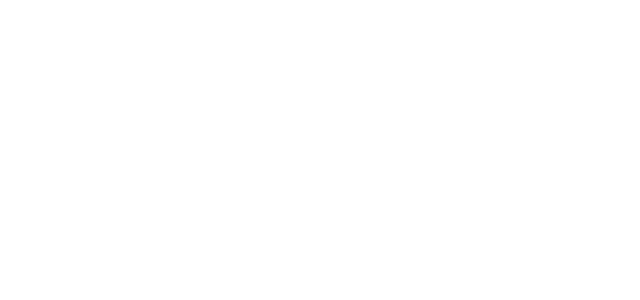
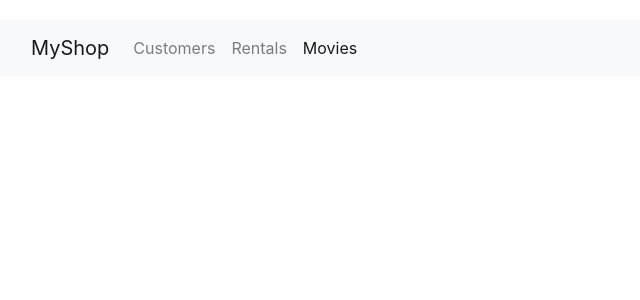
Before and after one commit to ChandimaHerath/movie-app-reactJS, a React (Create React App) app: page /movies in a window 1280 px wide. Shown: the top 300 px of the page, without its empty margins (0-640 px from the left). Built offline with nearby package versions, Linux system fonts and the light colour scheme.

Commit message:
nav bar implemented

```diff
--- a/src/App.js
+++ b/src/App.js
@@ -1,14 +1,17 @@
-import { Component } from 'react';
+import React, { Component } from 'react';
 import './App.css';
 import NotFound from './components/common/notFound';
 import Customers from './components/customers';
 import Movies from './components/movies';
 import Rentals from './components/rentals';
 import {Route,Redirect,Switch} from 'react-router-dom'
+import NavBar from './components/navBar';
 
 class App extends Component{
   render(){
     return (
+      <React.Fragment>
+        <NavBar/>
       <main className="container">
         <Switch>
       <Route path="/movies"  component={Movies}>  </Route>
@@ -19,8 +22,9 @@ class App extends Component{
       <Redirect to="/not-found"/>
 
       </Switch>
+    </main>
+    </React.Fragment>
 
-    </main>
     );
   }
 }
--- /dev/null
+++ b/src/components/navBar.jsx
@@ -0,0 +1,29 @@
+import React from 'react';
+import { NavLink,Link } from 'react-router-dom';
+
+
+const NavBar = () => {
+    return (  <nav className="navbar navbar-expand-lg navbar-light bg-light">
+    <div className="container-fluid">
+      <Link className="navbar-brand" to="/">MyShop</Link>
+      <button className="navbar-toggler" type="button" data-bs-toggle="collapse" data-bs-target="#navbarNav" aria-controls="navbarNav" aria-expanded="false" aria-label="Toggle navigation">
+        <span className="navbar-toggler-icon"></span>
+      </button>
+      <div className="collapse navbar-collapse" id="navbarNav">
+        <ul className="navbar-nav">
+          <li className="nav-item">
+            <NavLink className="nav-link " aria-current="page" to="/customers">Customers</NavLink>
+          </li>
+          <li className="nav-item">
+            <NavLink className="nav-link" to="/rentals">Rentals</NavLink>
+          </li>
+          <li className="nav-item">
+            <NavLink className="nav-link" to="/movies">Movies</NavLink>
+          </li>
+        </ul>
+      </div>
+    </div>
+  </nav>);
+}
+
+export default NavBar;
```
